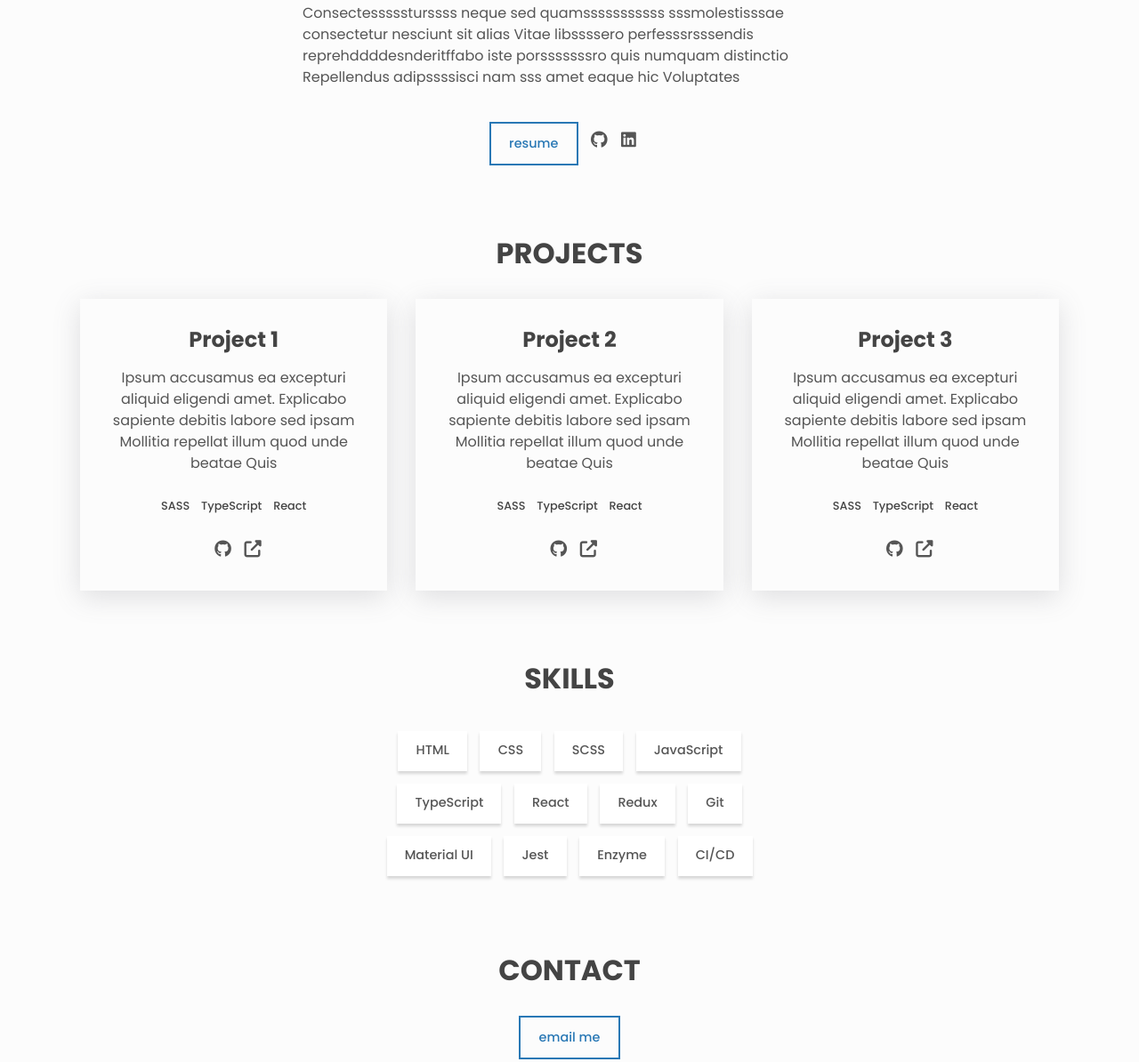
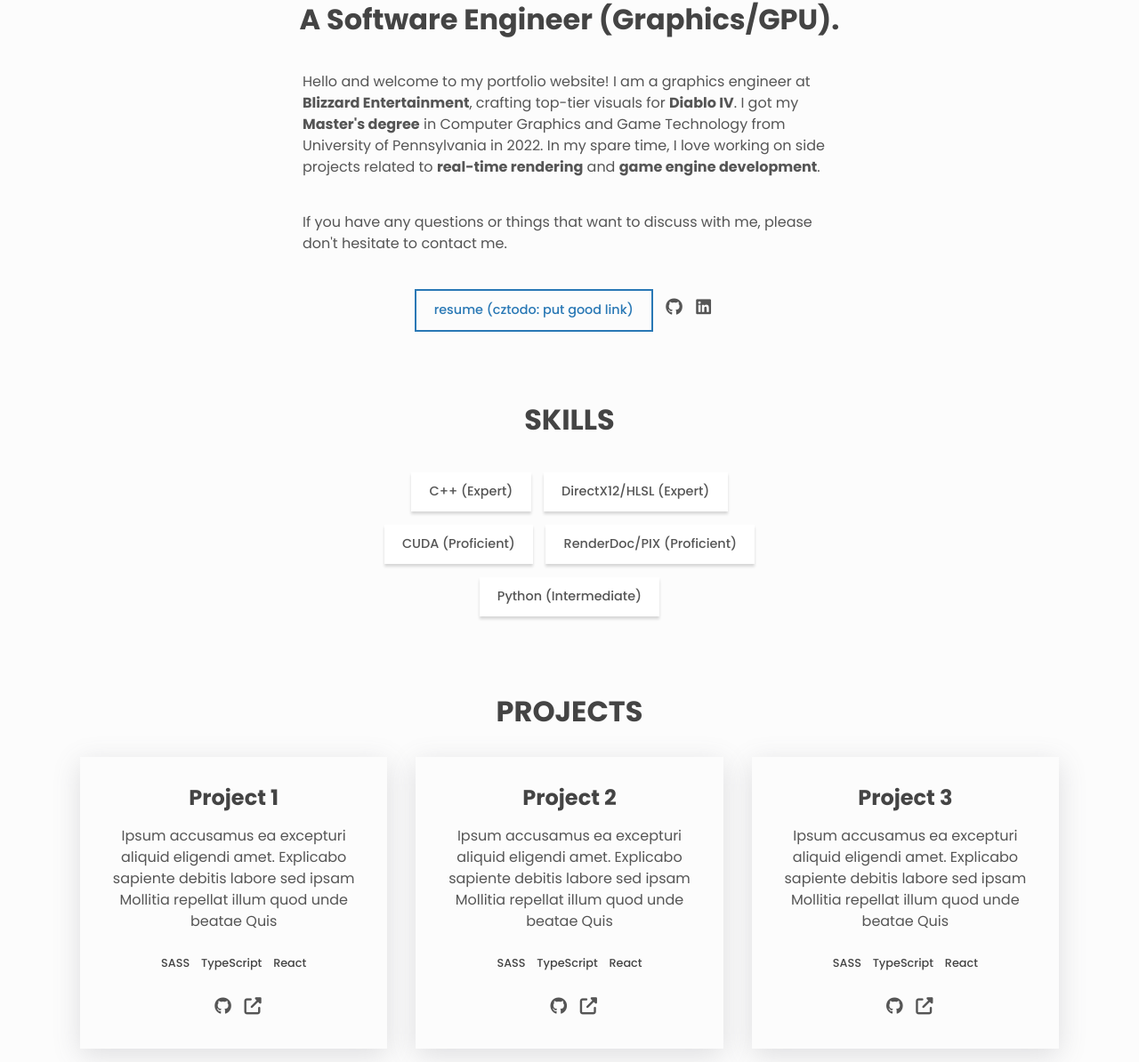
Before and after one commit to zixin96/portfolio, a website built with Parcel: page index.html in a window 1280 px wide. Shown: the part 365-1559 px from the top of the page at 89% size. Built offline with nearby package versions, Linux system fonts and the light colour scheme.

Commit message:
2024 June Update 1

```diff
--- a/index.html
+++ b/index.html
@@ -15,13 +15,13 @@
       crossorigin="anonymous"
     ></script>
     <link rel="stylesheet" href="styles.css" />
-    <title>Raj Shekhar</title>
+    <title>Charles Zhang Portfolio</title>
   </head>
   <body class="light" id="top">
     <header class="header center">
       <h3>
-        <a href="https://rajshekhar26.github.io/cleanfolio-minimal" class="link"
-          >RS.</a
+        <a href="https://charleszzxportfolio.netlify.app/" class="link"
+          >Charles Zhang Portfolio</a
         >
       </h3>
 
@@ -55,22 +55,31 @@
     <main>
       <!-- About -->
       <div class="about center">
-        <h1>Hi, I am <span class="about__name">Raj Shekhar.</span></h1>
-        <h2 class="about__role">A Charles devveloper.</h2>
+        <h1>Under Construction. Hi, I am <span class="about__name">Charles Zhang.</span></h1>
+        <h2 class="about__role">A Software Engineer (Graphics/GPU).</h2>
         <p class="about__desc">
-          Consectesssssturssss neque sed quamsssssssssss sssmolestisssae
-          consectetur nesciunt sit alias Vitae libssssero perfesssrsssendis
-          reprehddddesnderitffabo iste porsssssssro quis numquam distinctio
-          Repellendus adipssssisci nam sss amet eaque hic Voluptates
+          Hello and welcome to my portfolio website! I am a graphics engineer at
+          <b>Blizzard Entertainment</b>, crafting top-tier visuals for
+          <b>Diablo IV</b>. I got my <b>Master&#39;s degree</b> in Computer
+          Graphics and Game Technology from University of Pennsylvania in 2022.
+          In my spare time, I love working on side projects related to
+          <b>real-time rendering</b> and <b>game engine development</b>.
+        </p>
+
+        <p class="about__desc">
+          If you have any questions or things that want to discuss with me,
+          please don&#39;t hesitate to contact me.
         </p>
 
         <div class="about__contact center">
-          <a href="https://example.com">
-            <span class="btn btn--outline">Resume</span>
+          <a
+            href="https://drive.google.com/file/d/16KupHAuVWBHTF_fvjnBJ4joDWN08MNZI/view?usp=sharing"
+          >
+            <span class="btn btn--outline">Resume (CZTODO: put good link)</span>
           </a>
 
           <a
-            href="https://github.com/rajshekhar26"
+            href="https://github.com/zixin96"
             aria-label="github"
             class="link link--icon"
           >
@@ -78,7 +87,7 @@
           </a>
 
           <a
-            href="https://linkedin.com/in/rajshekhar26"
+            href="https://www.linkedin.com/in/zixin-zhang-67456318a"
             aria-label="linkedin"
             class="link link--icon"
           >
@@ -86,6 +95,20 @@
           </a>
         </div>
       </div>
+
+      <!-- Skills -->
+      <section class="section skills" id="skills">
+        <h2 class="section__title">Skills</h2>
+        <ul class="skills__list">
+          <li class="skills__list-item btn btn--plain">C++ (Expert)</li>
+          <li class="skills__list-item btn btn--plain">
+            DirectX12/HLSL (Expert)
+          </li>
+          <li class="skills__list-item btn btn--plain">CUDA (Proficient)</li>
+          <li class="skills__list-item btn btn--plain">RenderDoc/PIX (Proficient)</li>
+          <li class="skills__list-item btn btn--plain">Python (Intermediate)</li>
+        </ul>
+      </section>
 
       <!-- Projects -->
       <section id="projects" class="section projects">
@@ -181,29 +204,10 @@
         </div>
       </section>
 
-      <!-- Skills -->
-      <section class="section skills" id="skills">
-        <h2 class="section__title">Skills</h2>
-        <ul class="skills__list">
-          <li class="skills__list-item btn btn--plain">HTML</li>
-          <li class="skills__list-item btn btn--plain">CSS</li>
-          <li class="skills__list-item btn btn--plain">SCSS</li>
-          <li class="skills__list-item btn btn--plain">JavaScript</li>
-          <li class="skills__list-item btn btn--plain">TypeScript</li>
-          <li class="skills__list-item btn btn--plain">React</li>
-          <li class="skills__list-item btn btn--plain">Redux</li>
-          <li class="skills__list-item btn btn--plain">Git</li>
-          <li class="skills__list-item btn btn--plain">Material UI</li>
-          <li class="skills__list-item btn btn--plain">Jest</li>
-          <li class="skills__list-item btn btn--plain">Enzyme</li>
-          <li class="skills__list-item btn btn--plain">CI/CD</li>
-        </ul>
-      </section>
-
       <!-- Contact -->
       <section class="section contact center" id="contact">
         <h2 class="section__title">Contact</h2>
-        <a href="mailto:rjshekhar.official@gmail.com">
+        <a href="mailto:zixinzha@alumni.upenn.edu">
           <span class="btn btn--outline">Email me</span>
         </a>
       </section>
@@ -211,10 +215,10 @@
 
     <footer class="footer">
       <a
-        href="https://github.com/rajshekhar26/cleanfolio-minimal"
+        href="https://charleszzxportfolio.netlify.app/"
         class="link footer__link"
       >
-        Created By Raj Shekhar
+        Charles Zhang Portfolio
       </a>
     </footer>
 
```
